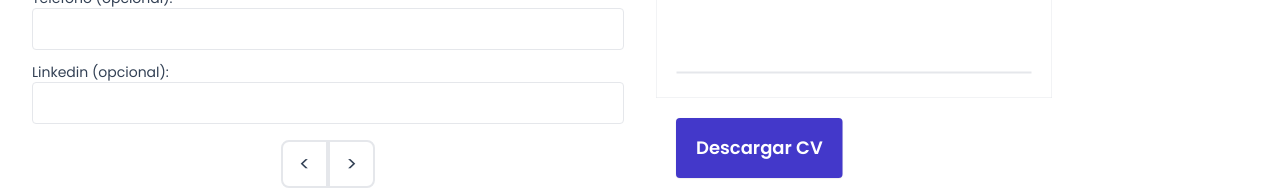
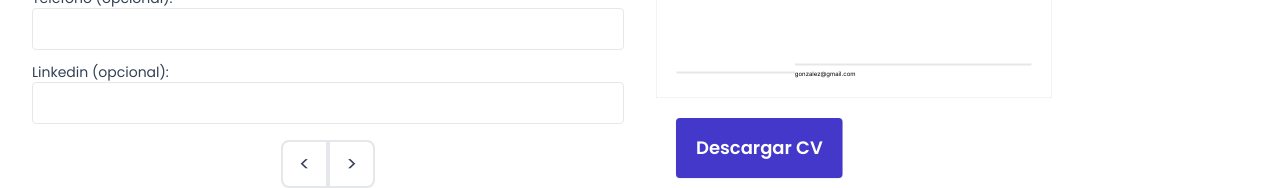
Before and after one commit to RdrBux/cv-application, a React (Create React App) app: page / in a window 1280 px wide. Shown: the part 478-666 px from the top of the page. Built offline with nearby package versions, Linux system fonts and the light colour scheme; the HTML template or start-up script is replaced by a standard one.

Commit message:
Fix footer top-border on CV

```diff
--- a/src/components/Cv.js
+++ b/src/components/Cv.js
@@ -39,11 +39,11 @@ export class Cv extends Component {
               <h2 className="border-b-2 border-black pb-2 font-semibold text-3xl mt-10">
                 habilidades
               </h2>
-              <p className="text-base mt-3">{extra.skills}</p>
+              <p className="text-base mt-3 pr-2">{extra.skills}</p>
             </div>
           </div>
           <div className="border-t-4 text-xs pt-2">
-            <p>{personal.webpage}</p>
+            <p>{personal.webpage || personal.name}</p>
           </div>
         </div>
         <div className="col-span-2 flex flex-col justify-between">
@@ -95,7 +95,7 @@ export class Cv extends Component {
             </div>
           </div>
           <div className="border-t-4 text-xs pt-2 flex">
-            <p className="w-1/2">{personal.mail}</p>
+            <p className="w-1/2">{personal.mail || 'gonzalez@gmail.com'}</p>
             <p className="w-1/2">{personal.linkedin}</p>
           </div>
         </div>
```
